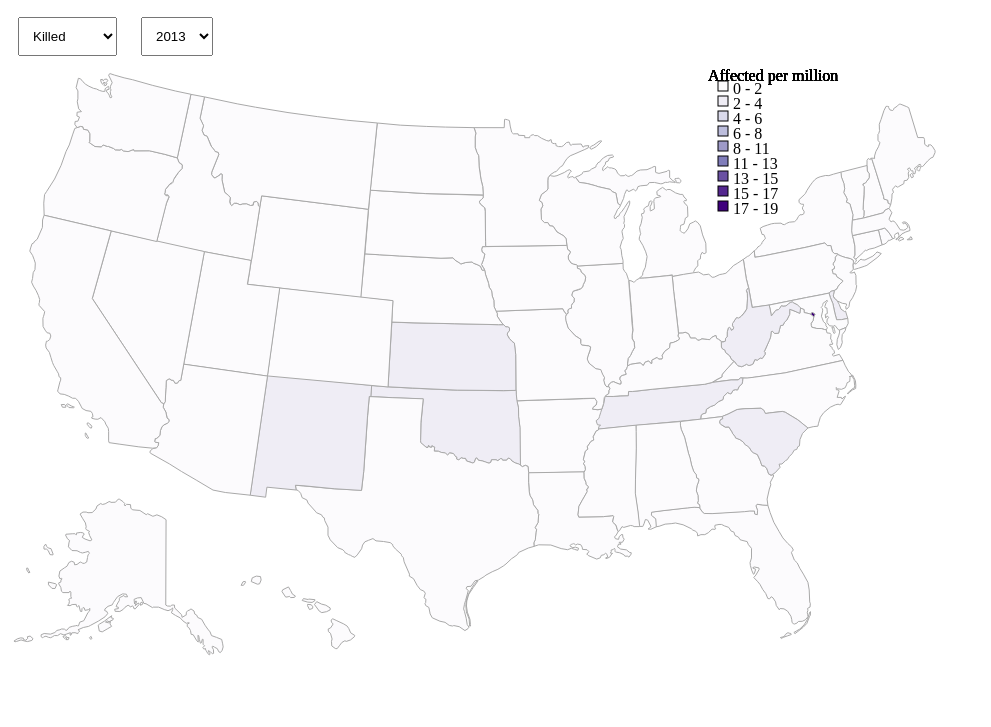
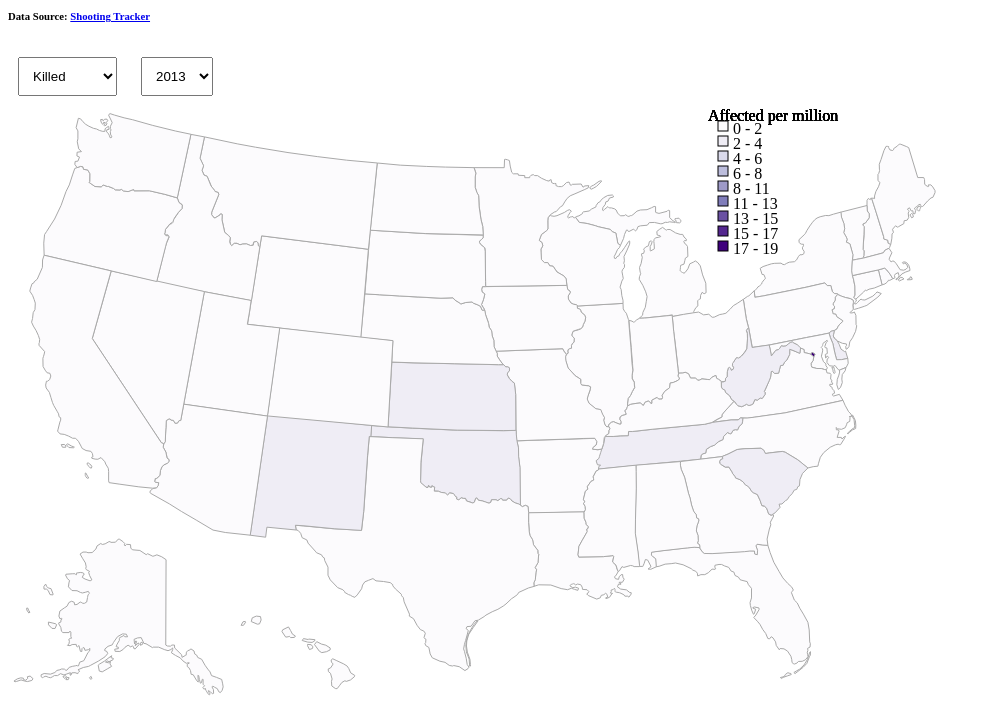
Before and after one commit to Deborah-Digges/shooting-viz, a plain HTML site: page index.html in a window 1280 px wide. Shown: the part 73-800 px from the top of the page, without its empty margins (0-991 px from the left). Drawn offline with nearby package versions, Linux system fonts and the light colour scheme.

Commit message:
Add the data source

```diff
--- a/index.html
+++ b/index.html
@@ -7,6 +7,7 @@
     </head>
     <body>
         <h1>Mass Shootings in the US from 2013-2016</h1>
+        <h6>Data Source: <a href="http://www.gunviolencearchive.org/reports/mass-shooting">Shooting Tracker</a></h6>
         <select id="type">
             <option value="killed">Killed</option>
             <option value="wounded">Wounded</option>
```
